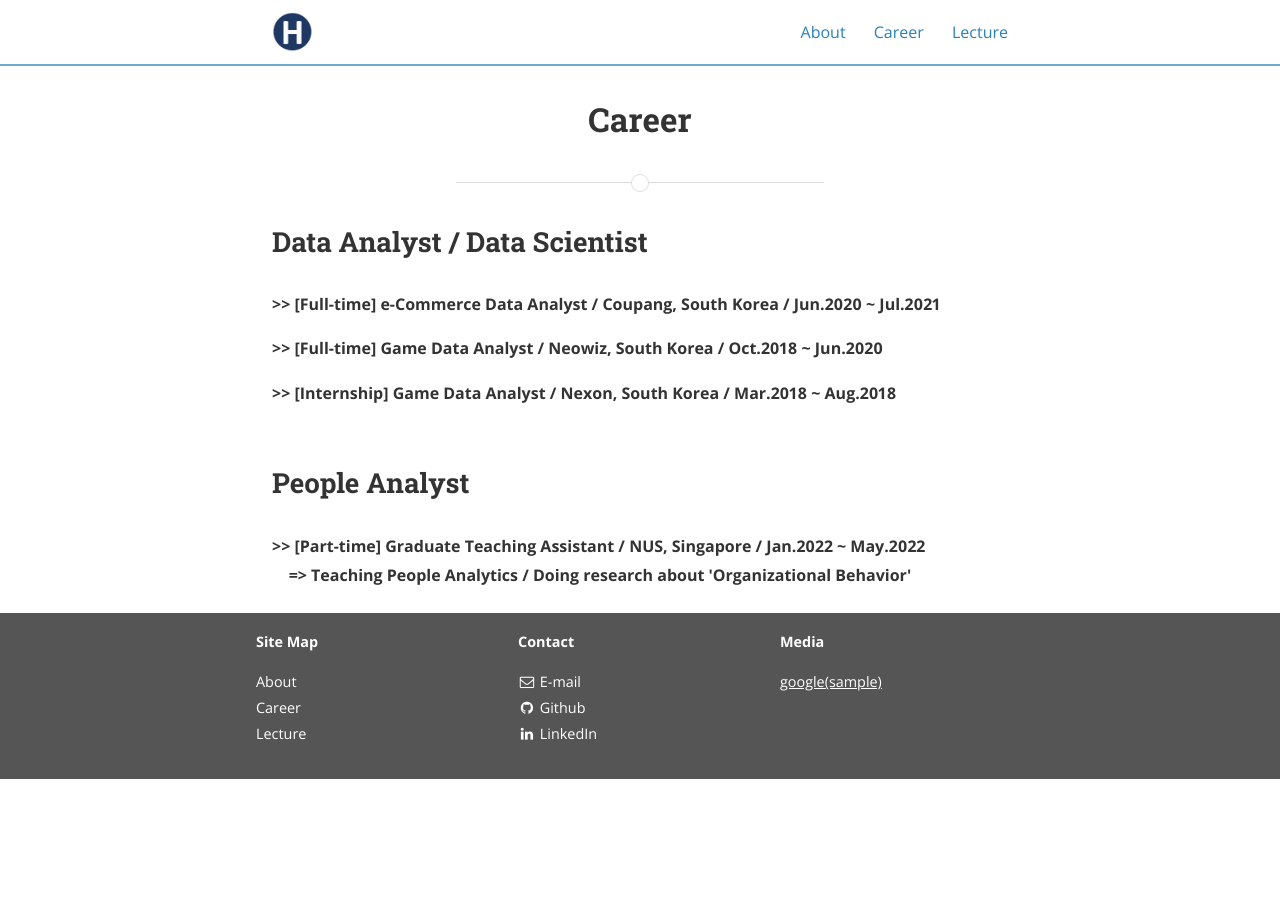
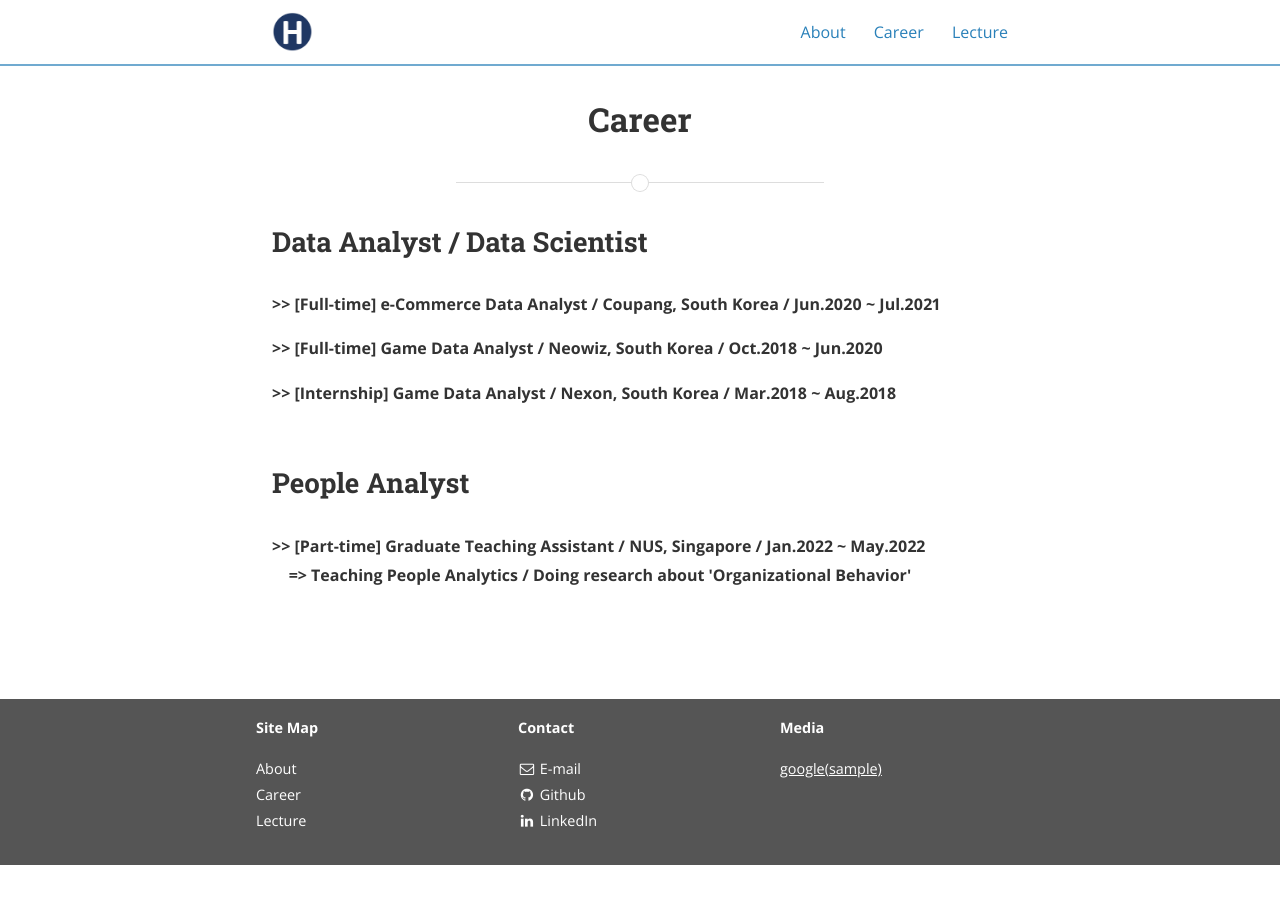
Before and after one commit to hwaneest/github.io, a Jekyll site: the page built from posts.md, in a window 1280 px wide. Built offline with Jekyll 4.4.1, drawn with Linux system fonts in a browser that asks for light colours; nearby versions of some CDN libraries.

Commit message:
career almost done

```diff
--- a/posts.md
+++ b/posts.md
@@ -43,6 +43,8 @@ main_nav: true
   </li>
 </ul>
 
+<p><br /></p>
+<p><br /></p>
 
 
 <!--
```
Also changed, not shown: 2 other files.
